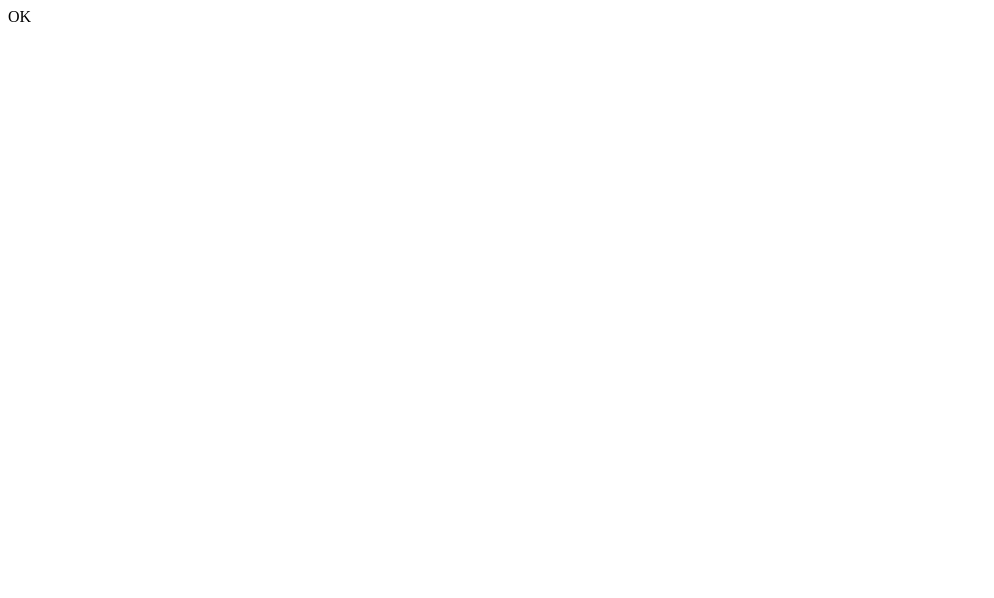
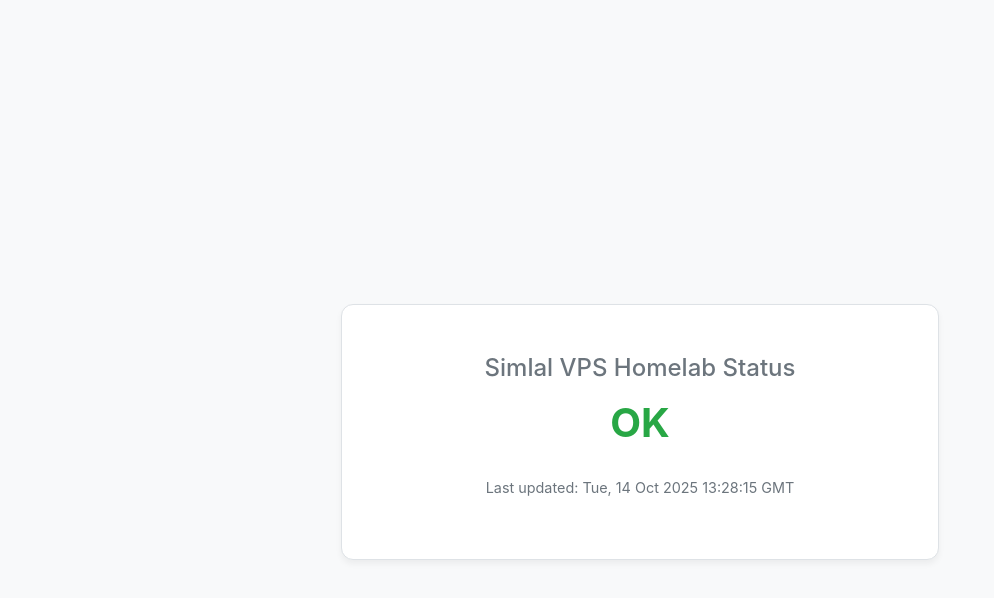
Before and after one commit to simlal/vps-homelab, a plain HTML site: page site/healthcheck/index.html in a window 1280 px wide. Shown: the whole page, without its empty margins (0-994 px from the left). Drawn offline with Linux system fonts and the light colour scheme.

Commit message:
Improve healthcheck page

```diff
--- a/site/healthcheck/index.html
+++ b/site/healthcheck/index.html
@@ -1 +1,110 @@
-OK
+<!DOCTYPE html>
+<html lang="en">
+<head>
+    <meta charset="UTF-8">
+    <meta name="viewport" content="width=device-width, initial-scale=1.0">
+    <title>Status</title>
+    <style>
+        :root {
+            --bg-color-light: #f8f9fa;
+            --text-color-light: #212529;
+            --card-bg-light: #ffffff;
+            --border-color-light: #dee2e6;
+            --status-ok-light: #28a745;
+            --text-muted-light: #6c757d;
+
+            --bg-color-dark: #121212;
+            --text-color-dark: #e9ecef;
+            --card-bg-dark: #1e1e1e;
+            --border-color-dark: #495057;
+            --status-ok-dark: #3ddc62;
+            --text-muted-dark: #adb5bd;
+        }
+
+        @media (prefers-color-scheme: dark) {
+            :root {
+                --bg-color: var(--bg-color-dark);
+                --text-color: var(--text-color-dark);
+                --card-bg: var(--card-bg-dark);
+                --border-color: var(--border-color-dark);
+                --status-ok: var(--status-ok-dark);
+                --text-muted: var(--text-muted-dark);
+            }
+        }
+
+        @media (prefers-color-scheme: light) {
+            :root {
+                --bg-color: var(--bg-color-light);
+                --text-color: var(--text-color-light);
+                --card-bg: var(--card-bg-light);
+                --border-color: var(--border-color-light);
+                --status-ok: var(--status-ok-light);
+                --text-muted: var(--text-muted-light);
+            }
+        }
+
+        body {
+            font-family: -apple-system, BlinkMacSystemFont, "Segoe UI", Roboto, "Helvetica Neue", Arial, sans-serif;
+            background-color: var(--bg-color);
+            color: var(--text-color);
+            margin: 0;
+            padding: 2rem;
+            display: flex;
+            justify-content: center;
+            align-items: center;
+            min-height: 100vh;
+            text-align: center;
+        }
+
+        .status-card {
+            background-color: var(--card-bg);
+            border: 1px solid var(--border-color);
+            border-radius: 0.75rem;
+            padding: 3rem;
+            max-width: 500px;
+            width: 100%;
+            box-shadow: 0 4px 6px rgba(0,0,0,0.05);
+        }
+
+        h1 {
+            margin-top: 0;
+            font-size: 1.5rem;
+            font-weight: 500;
+            color: var(--text-muted);
+        }
+
+        .status-message {
+            font-size: 2.5rem;
+            font-weight: 700;
+            color: var(--status-ok);
+            margin: 1rem 0;
+        }
+
+        .timestamp {
+            font-size: 0.9rem;
+            color: var(--text-muted);
+            margin-top: 2rem;
+        }
+    </style>
+</head>
+<body>
+
+    <div class="status-card">
+        <h1>Simlal VPS Homelab Status</h1>
+        <p class="status-message">OK</p>
+        <p class="timestamp">Last updated: <span id="last-updated"></span></p>
+    </div>
+
+    <script>
+        function updateTimestamp() {
+            const now = new Date();
+            const timestampEl = document.getElementById('last-updated');
+            if (timestampEl) {
+                timestampEl.textContent = now.toUTCString();
+            }
+        }
+        updateTimestamp();
+    </script>
+
+</body>
+</html>
```
